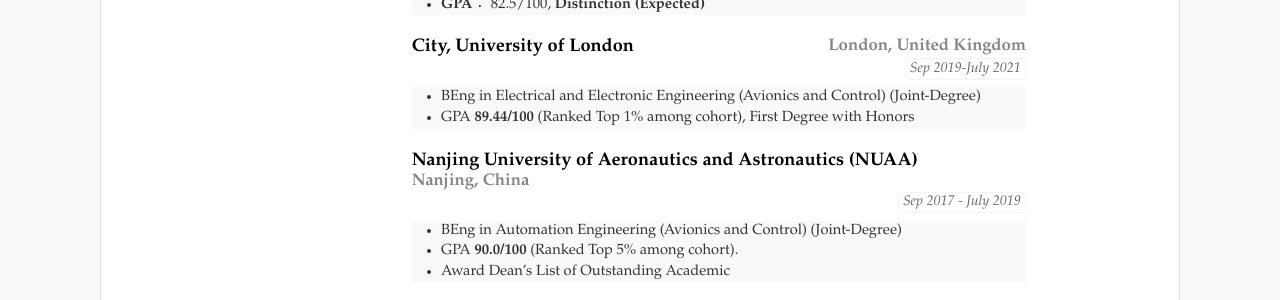
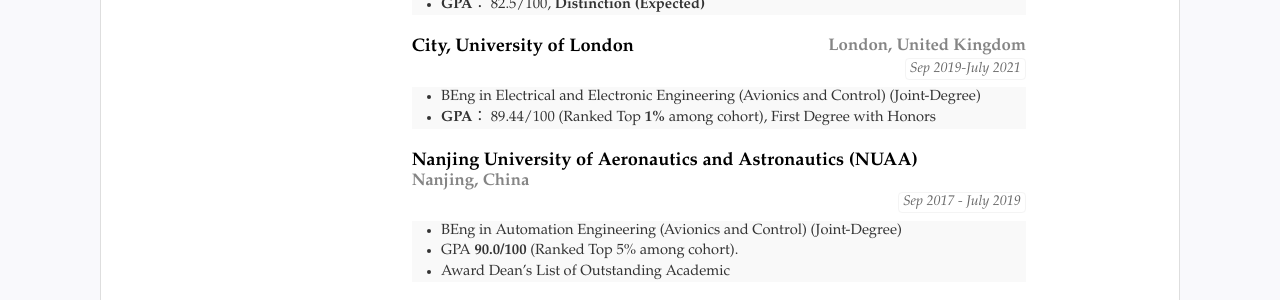
Before and after one commit to haoyuweigittest/haoyuweigittest.github.io, a Jekyll site: the page built from index.html, in a window 1280 px wide and 900 px high. Shown: the part 284-584 px from the top of the window. Built offline with Jekyll 4.4.1, drawn with Linux system fonts in a browser that asks for light colours.

Commit message:
Update edu2.md

```diff
--- a/_data/edu2.md
+++ b/_data/edu2.md
@@ -1,2 +1,2 @@
 - BEng in Electrical and Electronic Engineering (Avionics and Control) (Joint-Degree)
-- GPA **89.44/100** (Ranked Top 1% among cohort), First Degree with Honors
+- **GPA**： 89.44/100 (Ranked Top **1%** among cohort), First Degree with Honors
```
